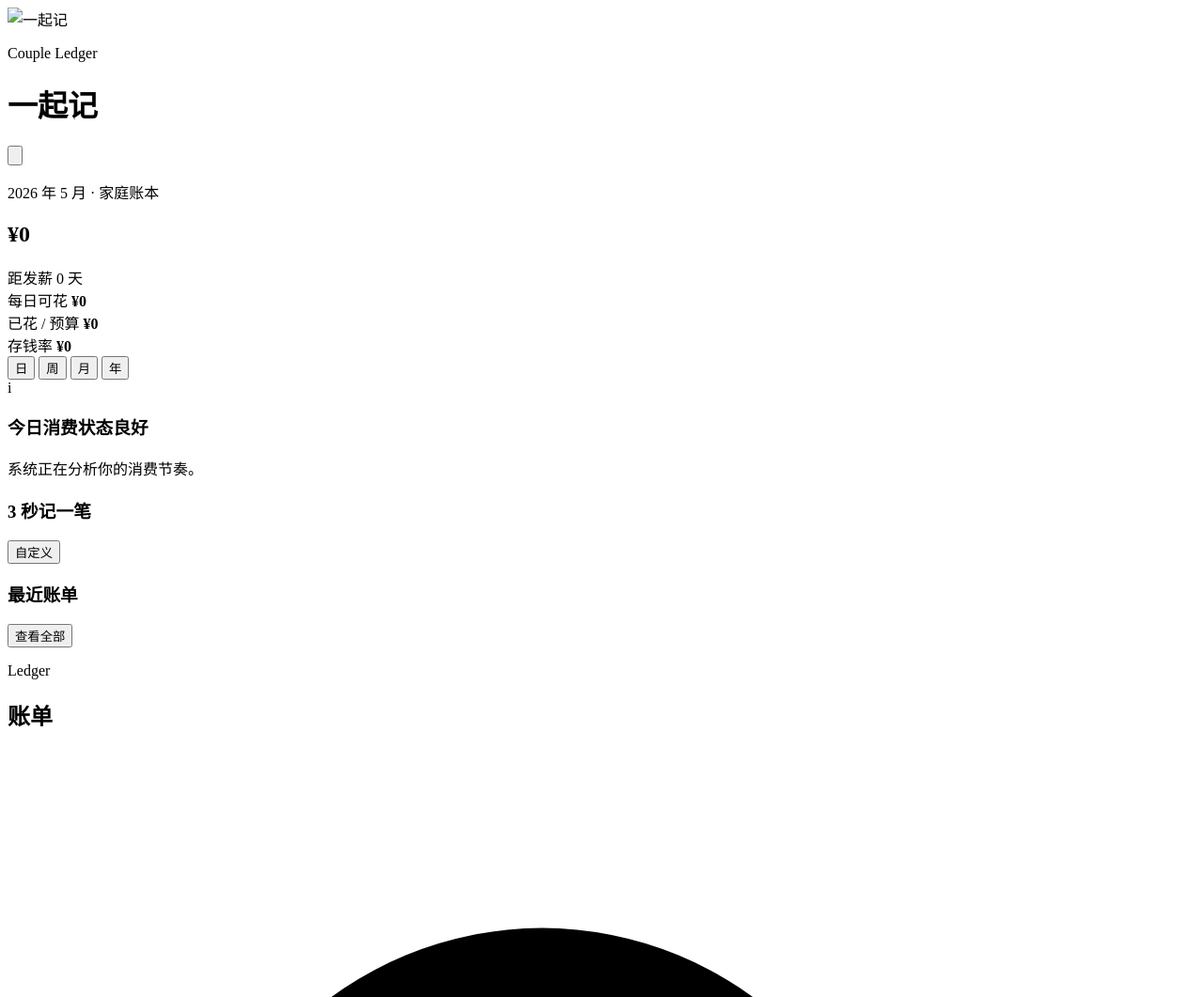
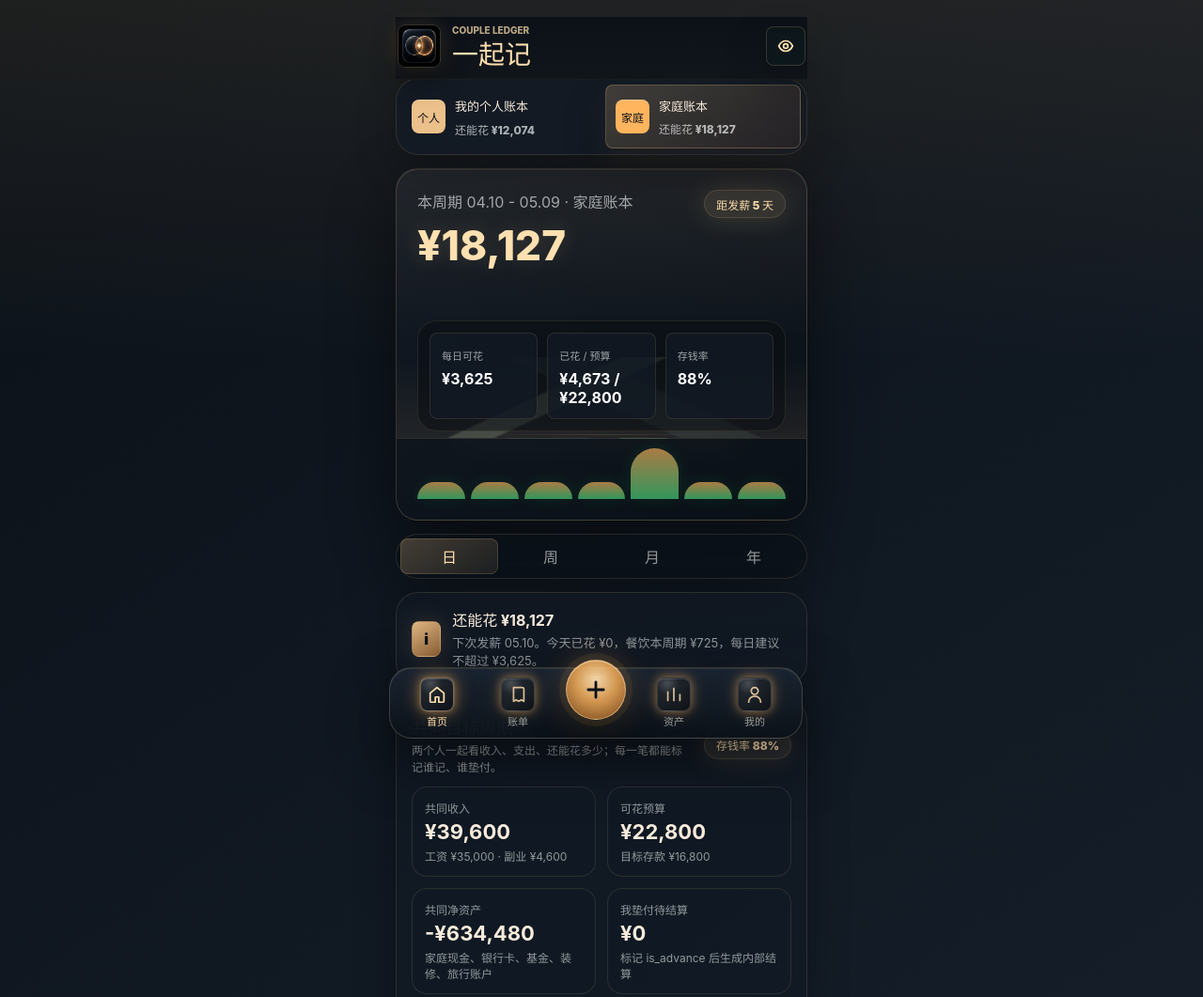
Before and after one commit to PaOMiAnZuiS/couple-ledger, a website: page index.html in a window 1280 px wide. Shown: the top 1061 px of the page at 94% size. Drawn offline with Linux system fonts and the light colour scheme; the site is published under a folder, as on GitHub Pages, so addresses that start at the root find nothing.

Commit message:
Use relative asset paths for GitHub Pages

```diff
--- a/index.html
+++ b/index.html
@@ -7,15 +7,15 @@
     <meta name="apple-mobile-web-app-capable" content="yes" />
     <meta name="apple-mobile-web-app-title" content="一起记" />
     <title>一起记 · Couple Ledger</title>
-    <link rel="icon" type="image/png" href="/public/logo.png" />
-    <link rel="apple-touch-icon" href="/public/logo.png" />
-    <link rel="stylesheet" href="/src/static.css" />
+    <link rel="icon" type="image/png" href="./public/logo.png" />
+    <link rel="apple-touch-icon" href="./public/logo.png" />
+    <link rel="stylesheet" href="./src/static.css" />
   </head>
   <body>
     <div class="app-shell">
       <header class="app-header">
         <div class="brand-lockup">
-          <img class="orb-logo" src="/public/logo.png" alt="一起记" />
+          <img class="orb-logo" src="./public/logo.png" alt="一起记" />
           <div>
             <p class="eyebrow">Couple Ledger</p>
             <h1>一起记</h1>
@@ -292,6 +292,6 @@
       </section>
     </div>
 
-    <script type="module" src="/src/static.js"></script>
+    <script type="module" src="./src/static.js"></script>
   </body>
 </html>
```
